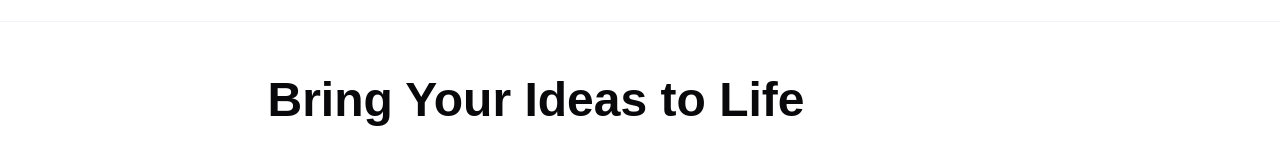
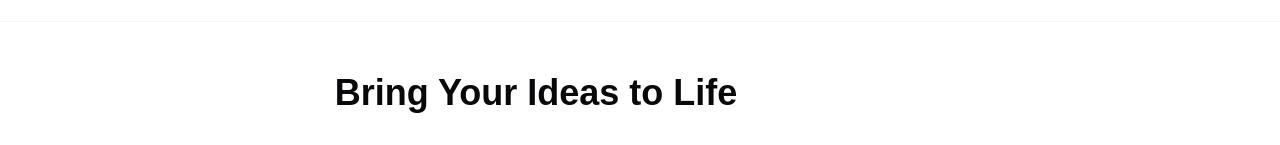
Before and after one commit to IsaacDev14/sisLand, a Next.js app: page /siscom-innovation in a window 1280 px wide. Shown: the part 797-942 px from the top of the page. Built offline with nearby package versions, Linux system fonts and the light colour scheme.

Commit message:
style: Decrease heading font size in Digital Innovation Approach component.

```diff
--- a/components/DigitalInnovationApproach.tsx
+++ b/components/DigitalInnovationApproach.tsx
@@ -43,7 +43,7 @@
                 <div className="max-w-5xl">
                     <FadeIn direction="up">
                         <div className="text-center mx-auto max-w-3xl">
-                            <h2 className="text-3xl md:text-5xl font-bold text-foreground leading-tight mb-6">
+                            <h2 className="text-2xl md:text-4xl font-bold text-foreground leading-tight mb-6">
                                 Bring Your Ideas to Life
                             </h2>
                         </div>
```
